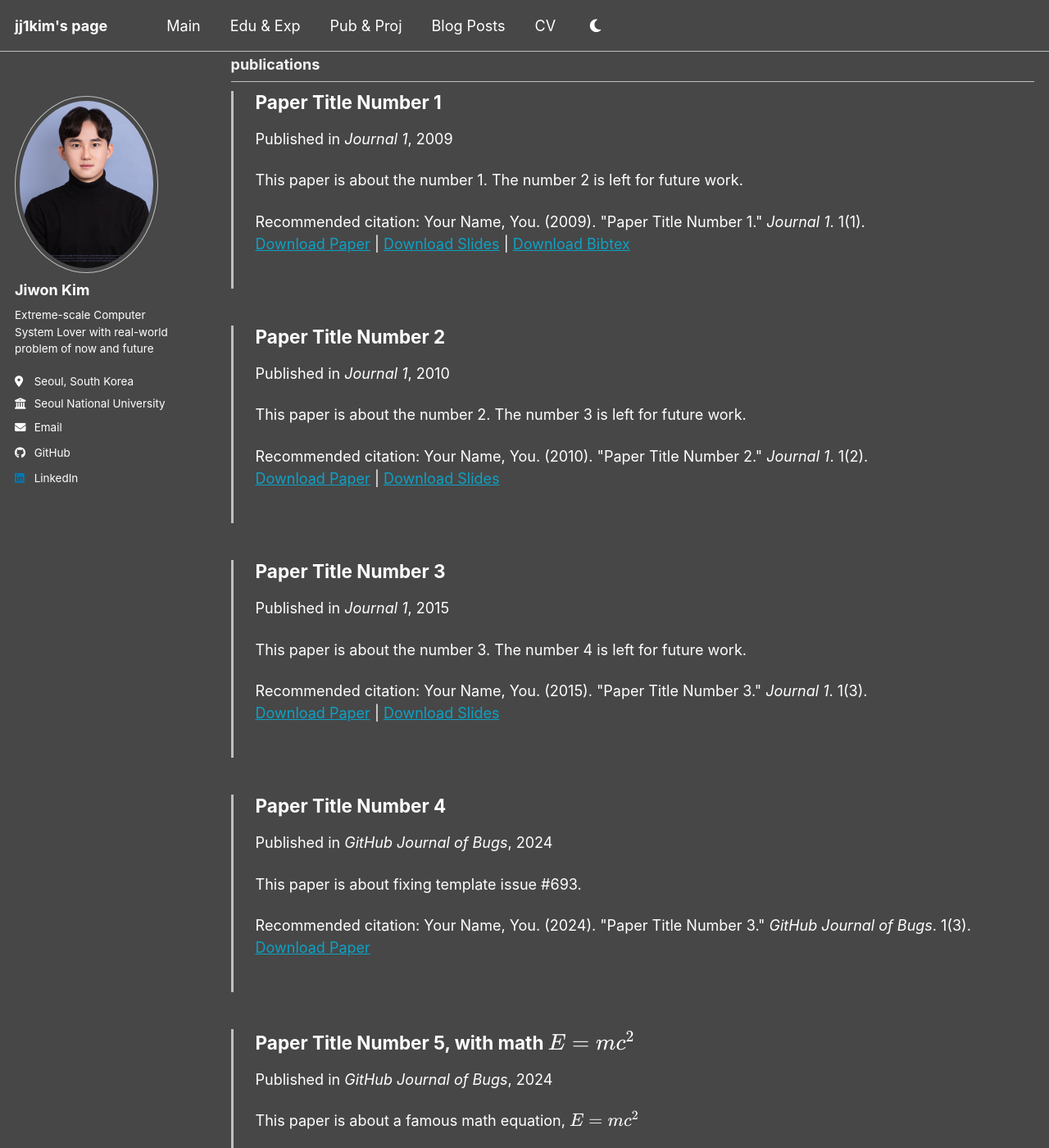
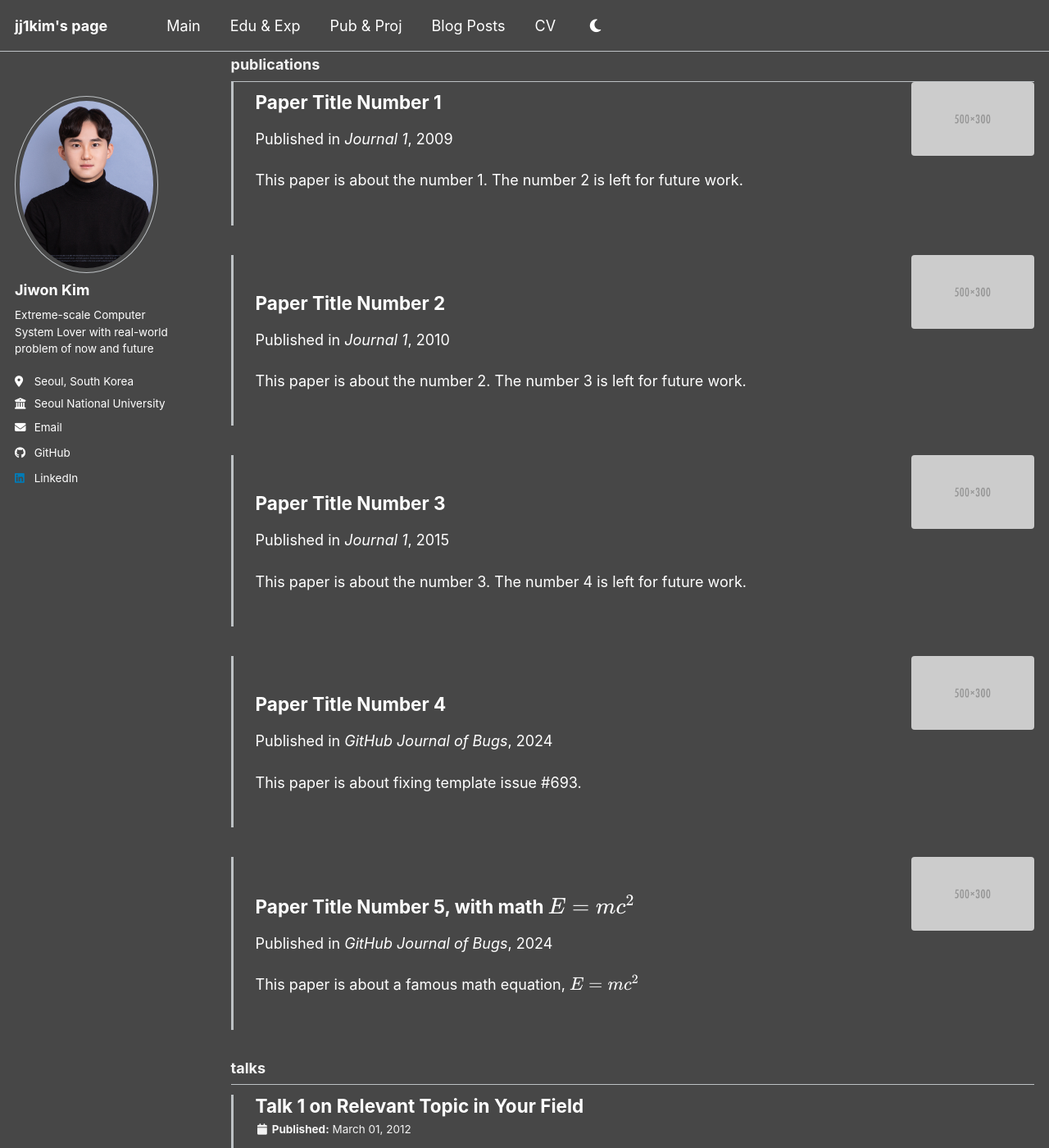
Before and after one commit to jj1kim/jj1kim.github.io, a Jekyll site: the page built from _pages/collection-archive.html, in a window 1280 px wide and 1400 px high, scrolled down 1087 px. Shown: the whole window at 82% size. Built offline with Jekyll 4.4.1, drawn with Linux system fonts in a browser that asks for light colours; a script bundle is joined from its source files by our own code; library files that are not in the unit come from our copies; some of the changed text lies outside the part shown.

Commit message:
test for pub

```diff
--- a/_includes/archive-single.html
+++ b/_includes/archive-single.html
@@ -13,7 +13,7 @@
 {% endif %}
 
 <div class="{{ include.type | default: "list" }}__item">
-  <article class="archive__item" itemscope itemtype="http://schema.org/CreativeWork">
+  <article class="archive__item{% if post.collection == 'publications' and include.type != 'grid' %} archive__item--publication{% endif %}" itemscope itemtype="http://schema.org/CreativeWork"{% if post.collection == 'publications' and include.type != 'grid' %} style="display: flex; align-items: flex-start; gap: 1.5em;"{% endif %}>
     {% if include.type == "grid" and teaser %}
       <div class="archive__item-teaser">
         <img src=
@@ -26,6 +26,7 @@
       </div>
     {% endif %}
 
+    <div{% if post.collection == 'publications' and include.type != 'grid' %} style="flex: 1;"{% endif %}>
     <h2 class="archive__item-title" itemprop="headline">
       {% if post.link %}
         <a href="{{ post.link }}">{{ title }}</a> <a href="{{ base_path }}{{ post.url }}" rel="permalink"><i class="fa fa-link" aria-hidden="true" title="permalink"></i><span class="sr-only">Permalink</span></a>
@@ -54,34 +55,12 @@
     {% elsif post.excerpt and site.read_more == 'enabled' %}
     <p class="archive__item-excerpt" itemprop="description"><p>{{ post.excerpt | markdownify | remove: '<p>' | remove: '</p>' }}<strong><a href="{{ base_path }}{{ post.url }}" rel="permalink"> Read more</a></strong></p></p>
     {% endif %}
+    </div>
 
-    {% if post.citation and post.paperurl and post.slidesurl and post.bibtexurl %}
-      <p>Recommended citation: {{ post.citation }}<br /><a href="{{ post.paperurl }}">Download Paper</a> | <a href="{{ post.slidesurl }}">Download Slides</a> | <a href="{{ post.bibtexurl }}">Download Bibtex</a></p>
-    {% elsif post.citation and post.paperurl and post.slidesurl %}
-      <p>Recommended citation: {{ post.citation }}<br /><a href="{{ post.paperurl }}">Download Paper</a> | <a href="{{ post.slidesurl }}">Download Slides</a></p>
-    {% elsif post.citation and post.paperurl and post.bibtexurl %}
-      <p>Recommended citation: {{ post.citation }}<br /><a href="{{ post.paperurl }}">Download Paper</a> | <a href="{{ post.bibtexurl }}">Download Bibtex</a></p>
-    {% elsif post.citation and post.paperurl %}
-      <p>Recommended citation: {{ post.citation }}<br /><a href="{{ post.paperurl }}">Download Paper</a></p>
-    {% elsif post.citation and post.slidesurl and post.bibtexurl %}
-      <p>Recommended citation: {{ post.citation }}<br /><a href="{{ post.slidesurl }}">Download Slides</a> | <a href="{{ post.bibtexurl}}">Download Bibtex</a></p>
-    {% elsif post.citation and post.slidesurl %}
-      <p>Recommended citation: {{ post.citation }}<br /><a href="{{ post.slidesurl }}">Download Slides</a></p>
-    {% elsif post.citation and post.bibtexurl %}
-      <p>Recommended citation: {{ post.citation }}<br /><a href="{{ post.bibtexurl }}">Download Bibtex</a></p>
-    {% elsif post.citation %}
-      <p>Recommended citation: {{ post.citation }}</p>
-    {% elsif post.paperurl and post.bibtexurl %}
-      <p><a href=" {{ post.paperurl }} ">Download Paper</a> | <a href="{{ post.bibtexurl }}">Download Bibtex</a></p>
-    {% elsif post.paperurl %}
-      <p><a href=" {{ post.paperurl }} ">Download Paper</a></p>
-    {% elsif post.slidesurl and post.bibtexurl %}
-      <p><a href="{{ post.slidesurl }}">Download Slides</a> | <a href="{{ post.bibtexurl }}">Download Bibtex</a></p>
-    {% elsif post.slidesurl %}
-      <p><a href="{{ post.slidesurl }}">Download Slides</a></p>
-    {% elsif post.bibtexurl %}
-      <p><a href="{{ post.bibtexurl }}">Download Bibtex</a></p>
+    {% if post.collection == 'publications' and include.type != 'grid' %}
+      <div class="archive__item-teaser" style="flex-shrink: 0; width: 150px; border-radius: 4px; overflow: hidden;">
+        <img src="{{ base_path }}/images/500x300.png" alt="" style="width: 100%; height: auto; display: block;">
+      </div>
     {% endif %}
-
   </article>
 </div>
```
